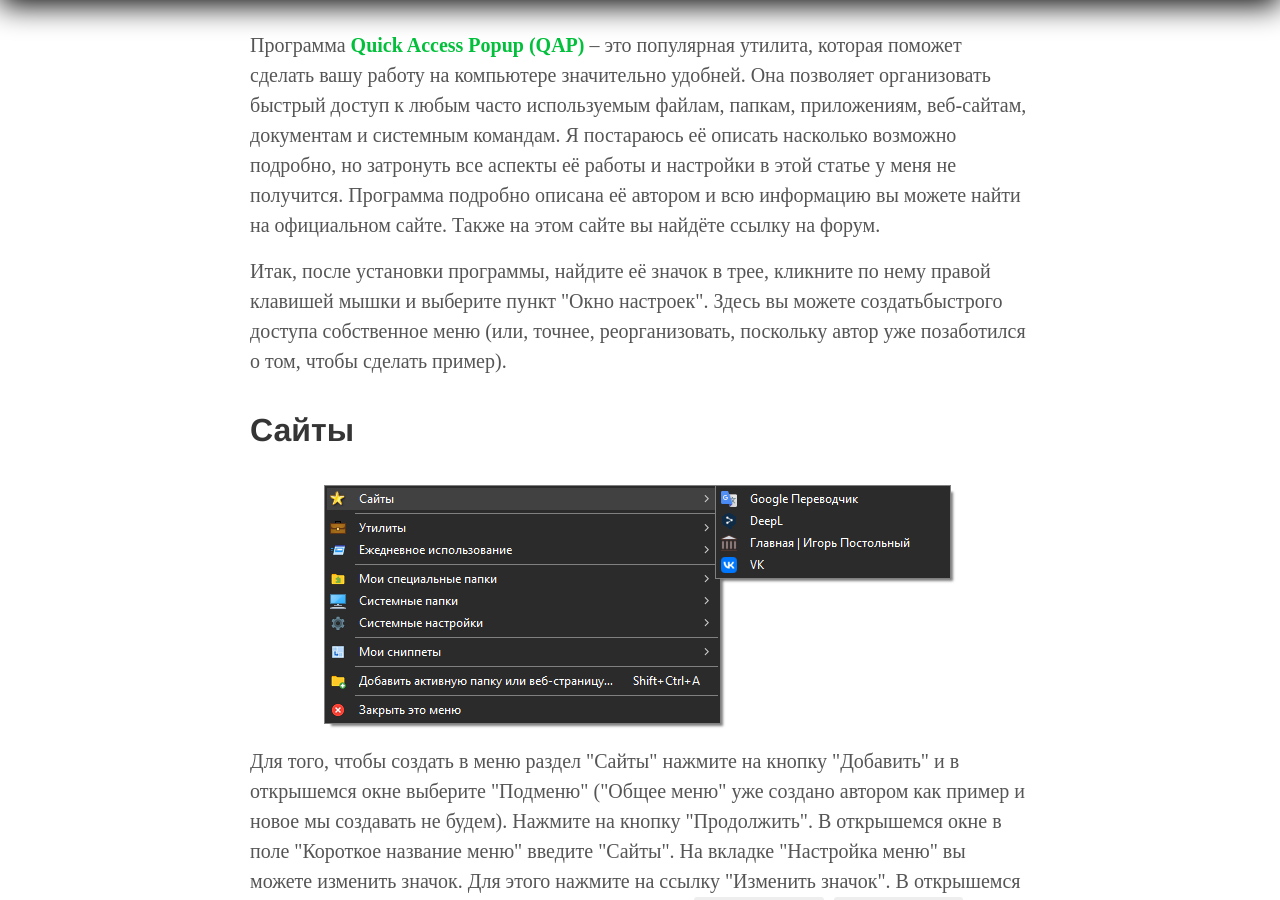
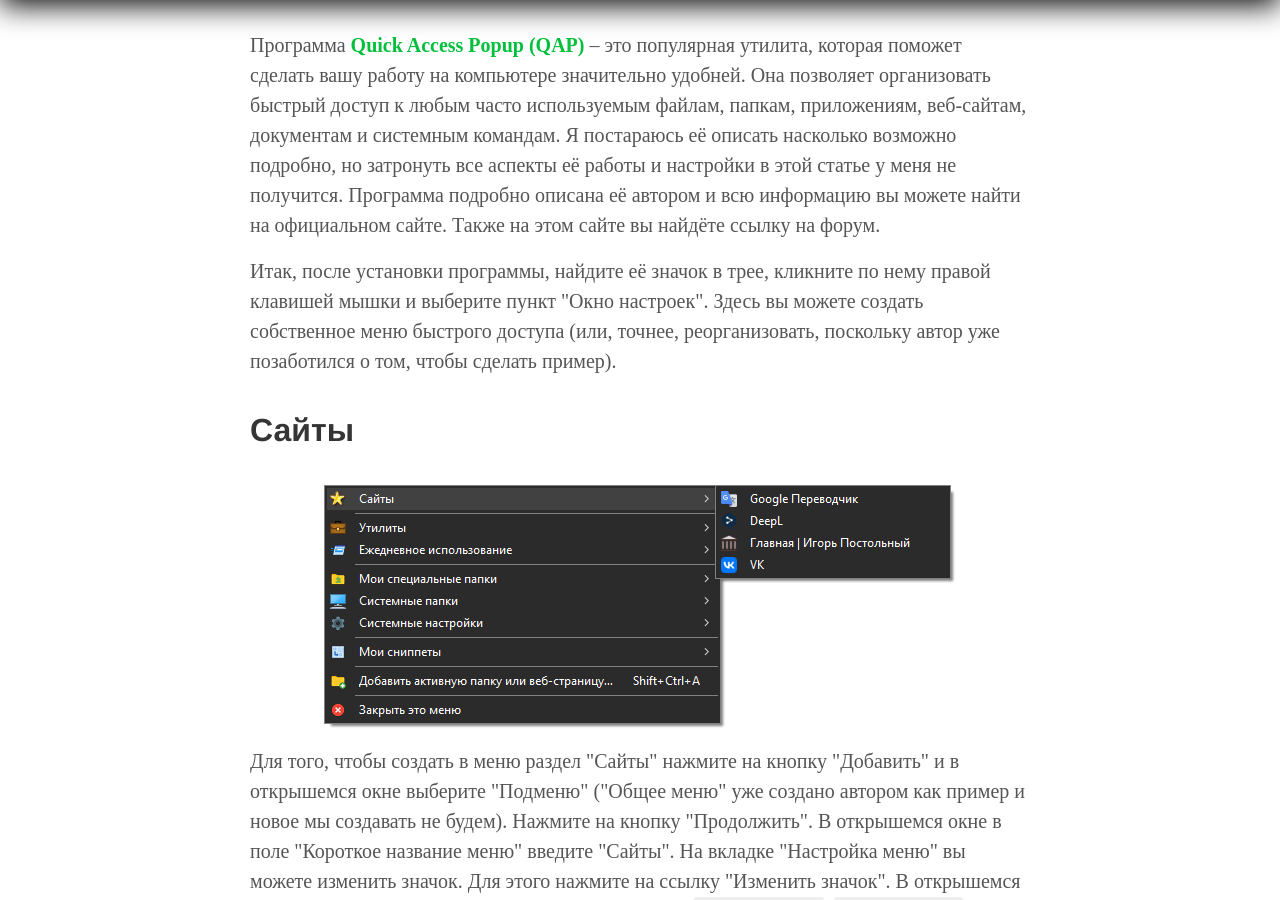
Before and after one commit to postolny/postolny.github.io, a Jekyll site: the page built from _posts/2024-11-12-сome-configurare-quick-access-popup.md, in a window 1280 px wide and 900 px high, scrolled down 738 px. Built offline with Jekyll 4.4.1, drawn with Linux system fonts in a browser that asks for light colours.

Commit message:
Update 2024-11-12-сome-configurare-quick-access-popup.md

```diff
--- a/_posts/2024-11-12-сome-configurare-quick-access-popup.md
+++ b/_posts/2024-11-12-сome-configurare-quick-access-popup.md
@@ -10,7 +10,7 @@
 
 Программа [Quick Access Popup (QAP)](https://www.quickaccesspopup.com/){:target="_blank" rel="noopener noreferrer"} – это популярная утилита, которая поможет сделать вашу работу на компьютере значительно удобней. Она позволяет организовать быстрый доступ к любым часто используемым файлам, папкам, приложениям, веб-сайтам, документам и системным командам. Я постараюсь её описать насколько возможно подробно, но затронуть все аспекты её работы и настройки в этой статье у меня не получится. Программа  подробно описана её автором и всю информацию вы можете найти на официальном сайте. Также на этом сайте вы найдёте ссылку на форум.
 
-Итак, после установки программы, найдите её значок в трее, кликните по нему правой клавишей мышки и выберите пункт "Окно настроек". Здесь вы можете создатьбыстрого доступа собственное меню  (или, точнее, реорганизовать, поскольку автор уже позаботился о том, чтобы сделать пример).
+Итак, после установки программы, найдите её значок в трее, кликните по нему правой клавишей мышки и выберите пункт "Окно настроек". Здесь вы можете создать собственное меню быстрого доступа (или, точнее, реорганизовать, поскольку автор уже позаботился о том, чтобы сделать пример).
 
 ### Сайты
 
```
